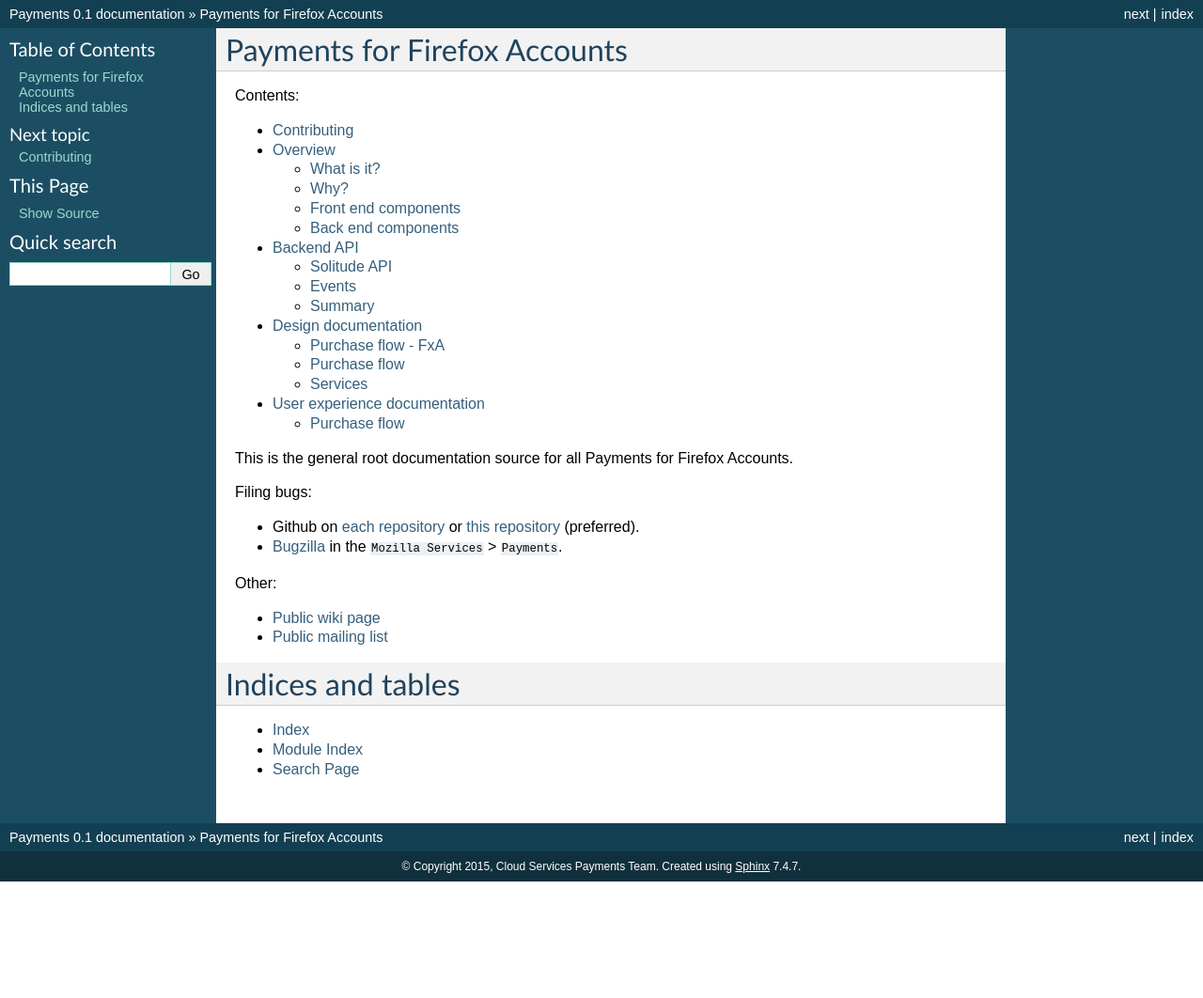
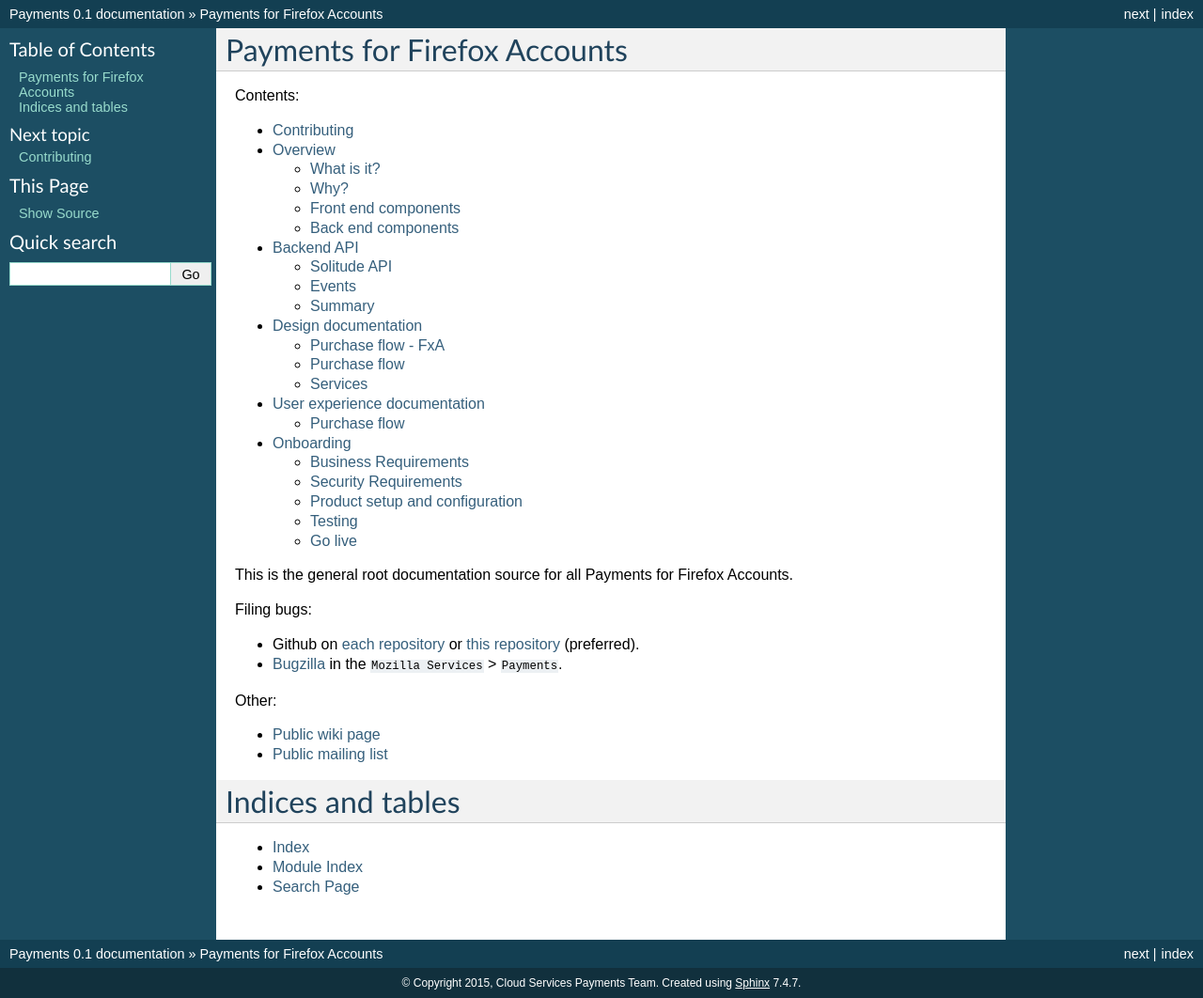
Before and after one commit to mozilla/payments, a Sphinx documentation site: the page built from docs/index.rst, in a window 1280 px wide. Shown: the whole page at 94% size. Built offline with Sphinx 7.4.7, drawn with Linux system fonts in a browser that asks for light colours; before the commit the page ends 938 px from its top, so only the background shows below that; some of the changed lines change nothing that is shown.

Commit message:
rough out onboarding process

```diff
--- a/docs/index.rst
+++ b/docs/index.rst
@@ -11,6 +11,7 @@
    design/api.rst
    design/design.rst
    design/ux.rst
+   onboarding.rst
 
 This is the general root documentation source for all Payments for Firefox
 Accounts.
--- /dev/null
+++ b/docs/onboarding.rst
@@ -0,0 +1,40 @@
+Onboarding
+----------
+
+So you'd like to use this payments service on your Mozilla project or property?
+Great. There's an onboarding process that will evolve as the project grows. You
+will need to meet:
+
+* Business Requirements
+* Security Requirements
+
+After those are completed, we'll move on to:
+
+* Product setup and configuration
+* Testing
+* Go live
+
+Business Requirements
+=====================
+
+TODO
+
+Security Requirements
+=====================
+
+TODO
+
+Product setup and configuration
+===============================
+
+TODO
+
+Testing
+=======
+
+TODO
+
+Go live
+=======
+
+TODO
```
